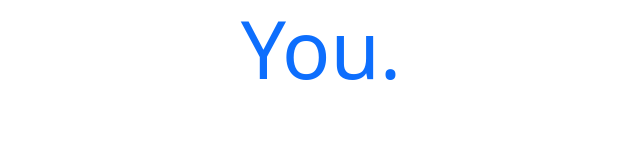
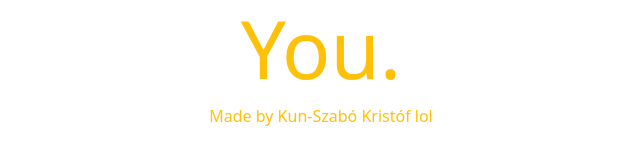
Before and after one commit to Pl1y/gayga, a plain HTML site: page index.html in a window 1280 px wide. Shown: the whole page, without its empty margins (319-959 px from the left). Drawn offline with nearby package versions, Linux system fonts and the light colour scheme.

Commit message:
Update index.html

```diff
--- a/index.html
+++ b/index.html
@@ -6,7 +6,8 @@
   </head>
   <body>
     <div class="container-fluid text-center background-black">
-      <h1 class="display-1 text-primary">You.</h1>
+      <h1 class="display-1 text-warning">You.</h1>
+      <p class="text-warning">Made by Kun-Szabó Kristóf lol</p>
     </div>
   </body>
 </html>
```
